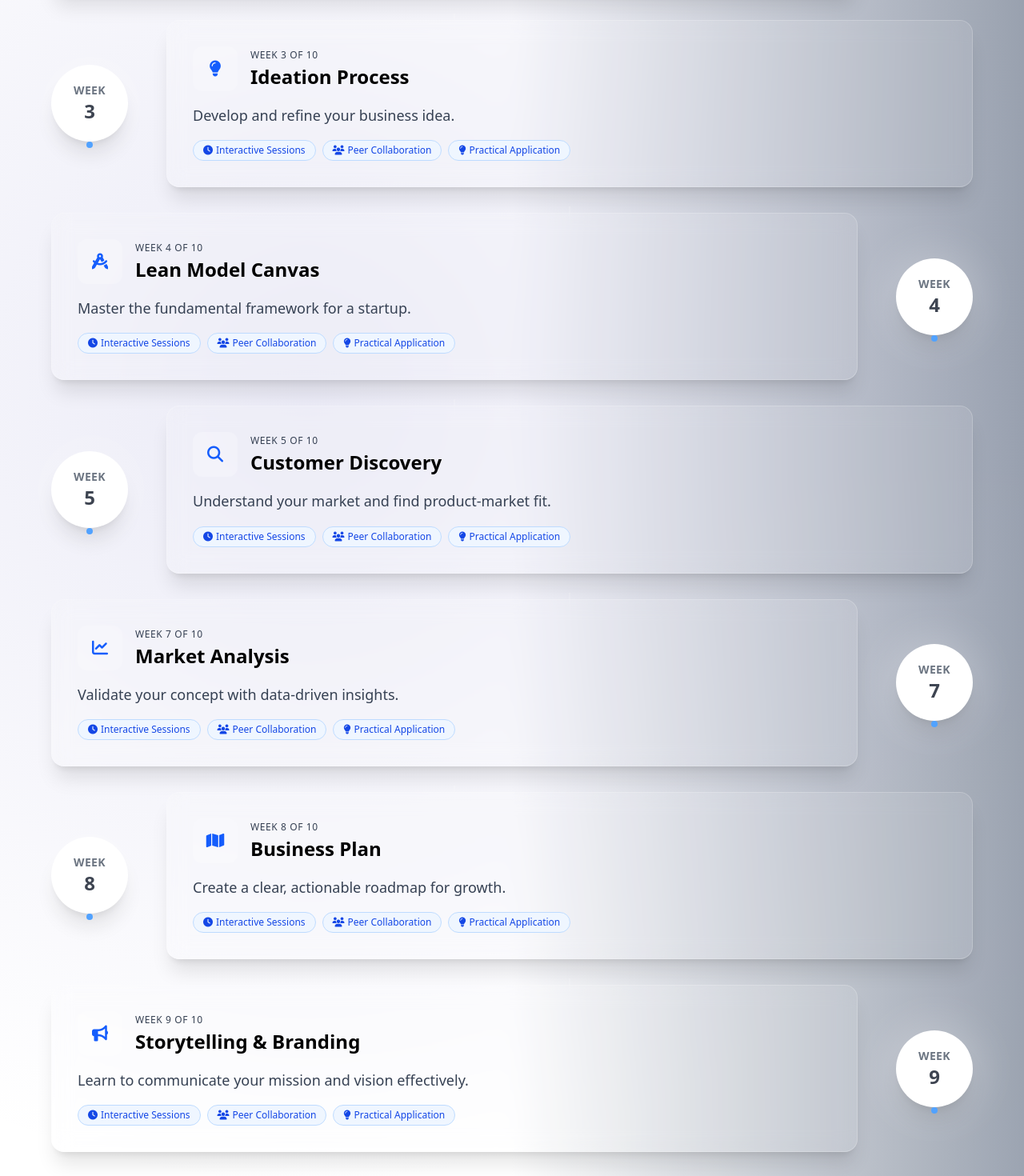
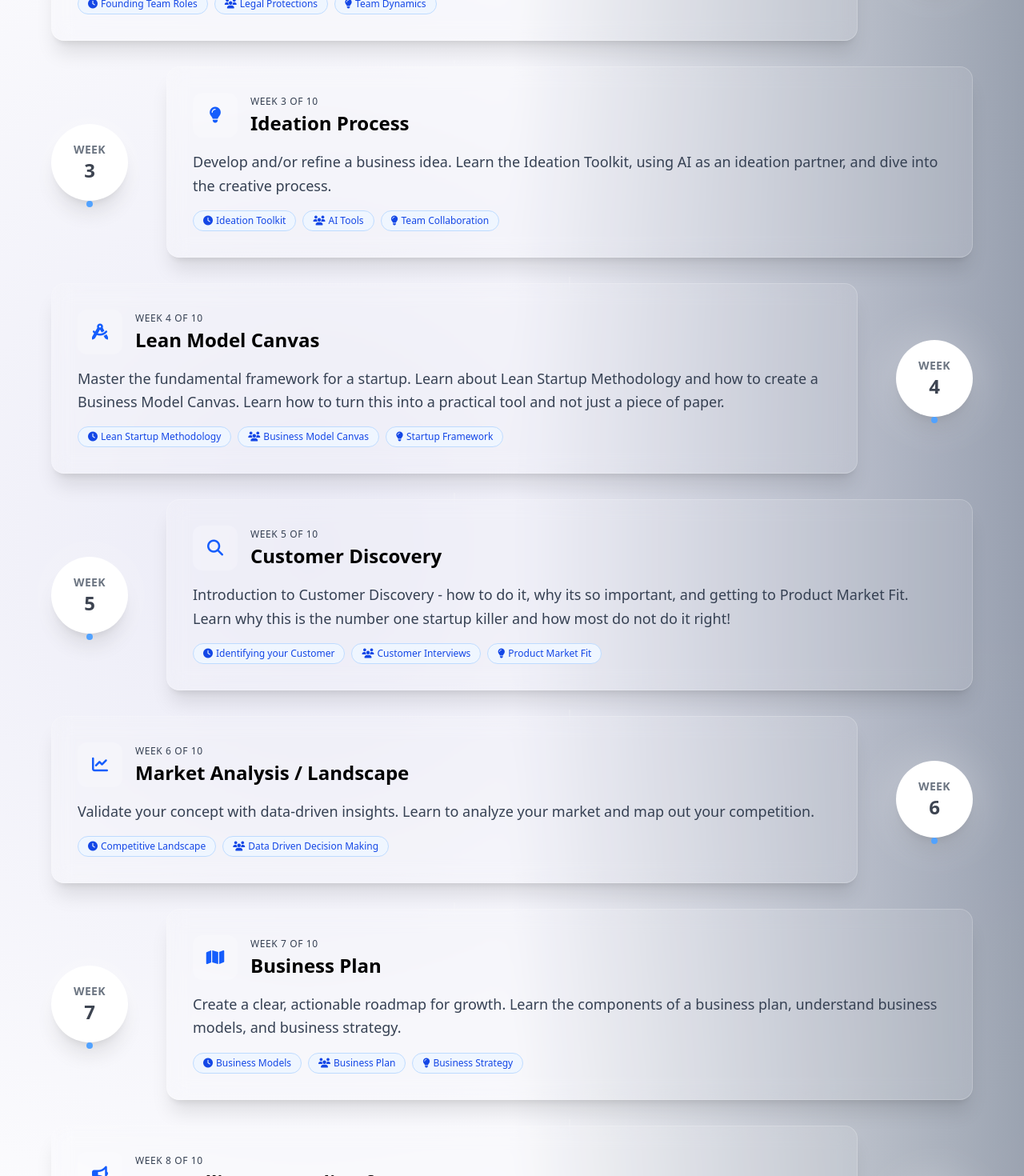
Before and after one commit to tamirSida/alphabet-website, a Next.js app: page /curriculum in a window 1280 px wide. Shown: the part 760-2230 px from the top of the page at 80% size. Built offline with nearby package versions, Linux system fonts and the light colour scheme; no server answers; the database is empty.

Commit message:
fixed weeks

```diff
--- a/components/public/curriculum-timeline.tsx
+++ b/components/public/curriculum-timeline.tsx
@@ -38,13 +38,13 @@ export default function CurriculumTimeline({ items, header, cta, onEdit, onDelet
       id: 'week-1',
       weekNumber: 1,
       title: 'Orientation',
-      description: 'Set the foundation for your entrepreneurial journey.',
+      description: 'Set the foundation for your entrepreneurial journey. Dive into risk, resilience, and vision and tap into the entrepreneurial mindset.',
       icon: 'fas fa-compass',
-      badge1Text: 'Interactive Sessions',
+      badge1Text: 'Course Introduction',
       badge1Icon: 'fas fa-clock',
-      badge2Text: 'Peer Collaboration',
+      badge2Text: 'Meet the Team',
       badge2Icon: 'fas fa-users',
-      badge3Text: 'Practical Application',
+      badge3Text: 'Intro to Entrepreneurship',
       badge3Icon: 'fas fa-lightbulb',
       order: 1,
       isVisible: true,
@@ -55,13 +55,13 @@ export default function CurriculumTimeline({ items, header, cta, onEdit, onDelet
       id: 'week-2',
       weekNumber: 2,
       title: 'Choosing Partners',
-      description: 'Learn to build a strong, reliable team.',
+      description: 'Learn to build a strong and reliable team. Understand the roles and responsibilities needed in an early stage venture and how to protect yourself from common pitfalls that many startups suffer from.',
       icon: 'fas fa-handshake',
-      badge1Text: 'Interactive Sessions',
+      badge1Text: 'Founding Team Roles',
       badge1Icon: 'fas fa-clock',
-      badge2Text: 'Peer Collaboration',
+      badge2Text: 'Legal Protections',
       badge2Icon: 'fas fa-users',
-      badge3Text: 'Practical Application',
+      badge3Text: 'Team Dynamics',
       badge3Icon: 'fas fa-lightbulb',
       order: 2,
       isVisible: true,
@@ -72,13 +72,13 @@ export default function CurriculumTimeline({ items, header, cta, onEdit, onDelet
       id: 'week-3',
       weekNumber: 3,
       title: 'Ideation Process',
-      description: 'Develop and refine your business idea.',
+      description: 'Develop and/or refine a business idea. Learn the Ideation Toolkit, using AI as an ideation partner, and dive into the creative process.',
       icon: 'fas fa-lightbulb',
-      badge1Text: 'Interactive Sessions',
+      badge1Text: 'Ideation Toolkit',
       badge1Icon: 'fas fa-clock',
-      badge2Text: 'Peer Collaboration',
+      badge2Text: 'AI Tools',
       badge2Icon: 'fas fa-users',
-      badge3Text: 'Practical Application',
+      badge3Text: 'Team Collaboration',
       badge3Icon: 'fas fa-lightbulb',
       order: 3,
       isVisible: true,
@@ -89,13 +89,13 @@ export default function CurriculumTimeline({ items, header, cta, onEdit, onDelet
       id: 'week-4',
       weekNumber: 4,
       title: 'Lean Model Canvas',
-      description: 'Master the fundamental framework for a startup.',
+      description: 'Master the fundamental framework for a startup. Learn about Lean Startup Methodology and how to create a Business Model Canvas. Learn how to turn this into a practical tool and not just a piece of paper.',
       icon: 'fas fa-drafting-compass',
-      badge1Text: 'Interactive Sessions',
+      badge1Text: 'Lean Startup Methodology',
       badge1Icon: 'fas fa-clock',
-      badge2Text: 'Peer Collaboration',
+      badge2Text: 'Business Model Canvas',
       badge2Icon: 'fas fa-users',
-      badge3Text: 'Practical Application',
+      badge3Text: 'Startup Framework',
       badge3Icon: 'fas fa-lightbulb',
       order: 4,
       isVisible: true,
@@ -106,13 +106,13 @@ export default function CurriculumTimeline({ items, header, cta, onEdit, onDelet
       id: 'week-5',
       weekNumber: 5,
       title: 'Customer Discovery',
-      description: 'Understand your market and find product-market fit.',
+      description: 'Introduction to Customer Discovery - how to do it, why its so important, and getting to Product Market Fit. Learn why this is the number one startup killer and how most do not do it right!',
       icon: 'fas fa-search',
-      badge1Text: 'Interactive Sessions',
+      badge1Text: 'Identifying your Customer',
       badge1Icon: 'fas fa-clock',
-      badge2Text: 'Peer Collaboration',
+      badge2Text: 'Customer Interviews',
       badge2Icon: 'fas fa-users',
-      badge3Text: 'Practical Application',
+      badge3Text: 'Product Market Fit',
       badge3Icon: 'fas fa-lightbulb',
       order: 5,
       isVisible: true,
@@ -120,16 +120,33 @@ export default function CurriculumTimeline({ items, header, cta, onEdit, onDelet
       updatedAt: new Date()
     },
     {
+      id: 'week-6',
+      weekNumber: 6,
+      title: 'Market Analysis / Landscape',
+      description: 'Validate your concept with data-driven insights. Learn to analyze your market and map out your competition.',
+      icon: 'fas fa-chart-line',
+      badge1Text: 'Competitive Landscape',
+      badge1Icon: 'fas fa-clock',
+      badge2Text: 'Data Driven Decision Making',
+      badge2Icon: 'fas fa-users',
+      badge3Text: '',
+      badge3Icon: 'fas fa-lightbulb',
+      order: 6,
+      isVisible: true,
+      createdAt: new Date(),
+      updatedAt: new Date()
+    },
+    {
       id: 'week-7',
       weekNumber: 7,
-      title: 'Market Analysis',
-      description: 'Validate your concept with data-driven insights.',
-      icon: 'fas fa-chart-line',
-      badge1Text: 'Interactive Sessions',
+      title: 'Business Plan',
+      description: 'Create a clear, actionable roadmap for growth. Learn the components of a business plan, understand business models, and business strategy.',
+      icon: 'fas fa-map',
+      badge1Text: 'Business Models',
       badge1Icon: 'fas fa-clock',
-      badge2Text: 'Peer Collaboration',
+      badge2Text: 'Business Plan',
       badge2Icon: 'fas fa-users',
-      badge3Text: 'Practical Application',
+      badge3Text: 'Business Strategy',
       badge3Icon: 'fas fa-lightbulb',
       order: 7,
       isVisible: true,
@@ -139,14 +156,14 @@ export default function CurriculumTimeline({ items, header, cta, onEdit, onDelet
     {
       id: 'week-8',
       weekNumber: 8,
-      title: 'Business Plan',
-      description: 'Create a clear, actionable roadmap for growth.',
-      icon: 'fas fa-map',
-      badge1Text: 'Interactive Sessions',
+      title: 'Storytelling & Branding for Veterans',
+      description: 'Learn to communicate your mission and vision effectively. Practice storytelling and hone your presentation skills. We aren\'t pitching mission briefs, we are selling a dream!',
+      icon: 'fas fa-bullhorn',
+      badge1Text: 'Effective Communication',
       badge1Icon: 'fas fa-clock',
-      badge2Text: 'Peer Collaboration',
+      badge2Text: 'Storytelling Techniques',
       badge2Icon: 'fas fa-users',
-      badge3Text: 'Practical Application',
+      badge3Text: 'Presentation Refining',
       badge3Icon: 'fas fa-lightbulb',
       order: 8,
       isVisible: true,
@@ -156,14 +173,14 @@ export default function CurriculumTimeline({ items, header, cta, onEdit, onDelet
     {
       id: 'week-9',
       weekNumber: 9,
-      title: 'Storytelling & Branding',
-      description: 'Learn to communicate your mission and vision effectively.',
-      icon: 'fas fa-bullhorn',
-      badge1Text: 'Interactive Sessions',
+      title: 'Networking',
+      description: 'Learn to map out, build, and utilize your network. Strategize how to best take advantage of networking opportunities and events (they are happening all around us!).',
+      icon: 'fas fa-network-wired',
+      badge1Text: 'Network Building',
       badge1Icon: 'fas fa-clock',
-      badge2Text: 'Peer Collaboration',
+      badge2Text: 'Elevator Pitch',
       badge2Icon: 'fas fa-users',
-      badge3Text: 'Practical Application',
+      badge3Text: 'Strategy & Planning',
       badge3Icon: 'fas fa-lightbulb',
       order: 9,
       isVisible: true,
@@ -174,13 +191,13 @@ export default function CurriculumTimeline({ items, header, cta, onEdit, onDelet
       id: 'week-10',
       weekNumber: 10,
       title: 'Presentations',
-      description: 'Prepare to pitch your business with confidence.',
+      description: 'Pitch your venture to a group of VC\'s and Angel investors, founders, and industry experts.',
       icon: 'fas fa-flag-checkered',
-      badge1Text: 'Interactive Sessions',
+      badge1Text: 'Venture Showcase',
       badge1Icon: 'fas fa-clock',
-      badge2Text: 'Peer Collaboration',
+      badge2Text: 'Real Investors',
       badge2Icon: 'fas fa-users',
-      badge3Text: 'Practical Application',
+      badge3Text: 'Graduation',
       badge3Icon: 'fas fa-lightbulb',
       order: 10,
       isVisible: true,
@@ -189,46 +206,26 @@ export default function CurriculumTimeline({ items, header, cta, onEdit, onDelet
     }
   ];
 
-  // Merge CMS items with default data - show database items where they exist, default items elsewhere
-  const mergeItemsWithDefaults = () => {
+  // Merge CMS items with hardcoded data - show CMS where it exists, hardcoded elsewhere
+  const getDisplayedItems = () => {
     const merged = [...defaultCurriculum];
 
-    // Replace default items with CMS items where they exist
+    // Replace hardcoded weeks with CMS weeks where they exist
     items.forEach(cmsItem => {
       const defaultIndex = merged.findIndex(defaultItem =>
         defaultItem.weekNumber === cmsItem.weekNumber
       );
       if (defaultIndex !== -1) {
-        merged[defaultIndex] = {
-          ...cmsItem,
-          icon: cmsItem.icon || defaultCurriculum[defaultIndex].icon,
-          badge1Text: cmsItem.badge1Text || defaultCurriculum[defaultIndex].badge1Text,
-          badge1Icon: cmsItem.badge1Icon || defaultCurriculum[defaultIndex].badge1Icon,
-          badge2Text: cmsItem.badge2Text || defaultCurriculum[defaultIndex].badge2Text,
-          badge2Icon: cmsItem.badge2Icon || defaultCurriculum[defaultIndex].badge2Icon,
-          badge3Text: cmsItem.badge3Text || defaultCurriculum[defaultIndex].badge3Text,
-          badge3Icon: cmsItem.badge3Icon || defaultCurriculum[defaultIndex].badge3Icon
-        };
-      } else {
-        // If CMS item has a week number not in defaults, add it
-        merged.push({
-          ...cmsItem,
-          icon: cmsItem.icon || 'fas fa-star',
-          badge1Text: cmsItem.badge1Text || 'Interactive Sessions',
-          badge1Icon: cmsItem.badge1Icon || 'fas fa-clock',
-          badge2Text: cmsItem.badge2Text || 'Peer Collaboration',
-          badge2Icon: cmsItem.badge2Icon || 'fas fa-users',
-          badge3Text: cmsItem.badge3Text || 'Practical Application',
-          badge3Icon: cmsItem.badge3Icon || 'fas fa-lightbulb'
-        });
+        // Replace the hardcoded week with the CMS week
+        merged[defaultIndex] = cmsItem;
       }
     });
 
-    return merged;
+    // Sort by weekNumber and filter visible items
+    return merged.sort((a, b) => a.weekNumber - b.weekNumber).filter(item => item.isVisible);
   };
 
-  const displayItems = mergeItemsWithDefaults();
-  const sortedItems = displayItems.sort((a, b) => a.order - b.order);
+  const sortedItems = getDisplayedItems();
 
   // Trigger decrypting animation on component mount (page load)
   useEffect(() => {
--- a/lib/cms/content-services.ts
+++ b/lib/cms/content-services.ts
@@ -105,7 +105,7 @@ export class TestimonialService extends BaseFirestoreService<Testimonial> {
 
 export class CurriculumService extends BaseFirestoreService<CurriculumItem> {
   constructor() {
-    super('curriculum-items');
+    super('curriculum-weeks');
   }
 }
 
```
